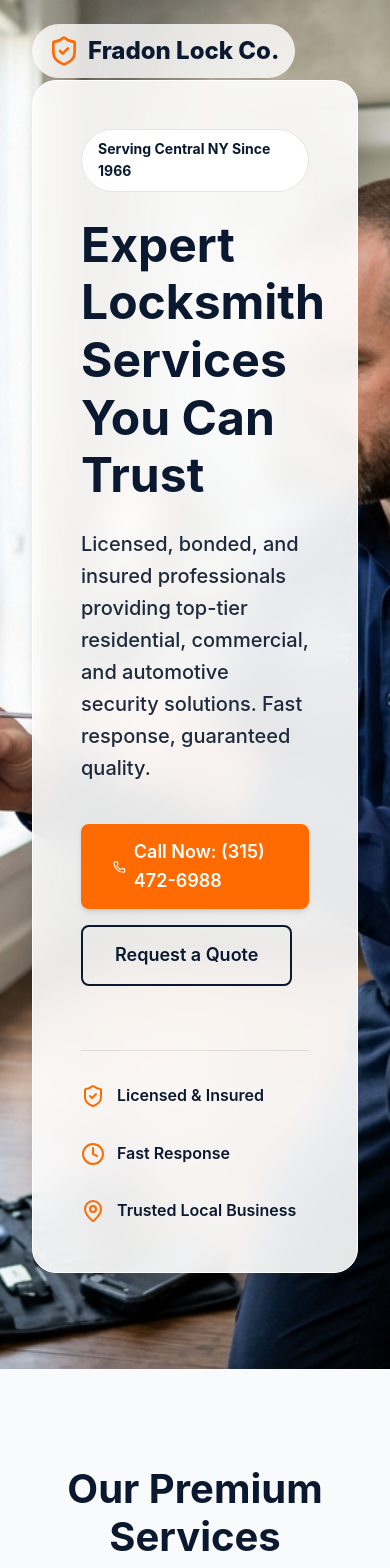
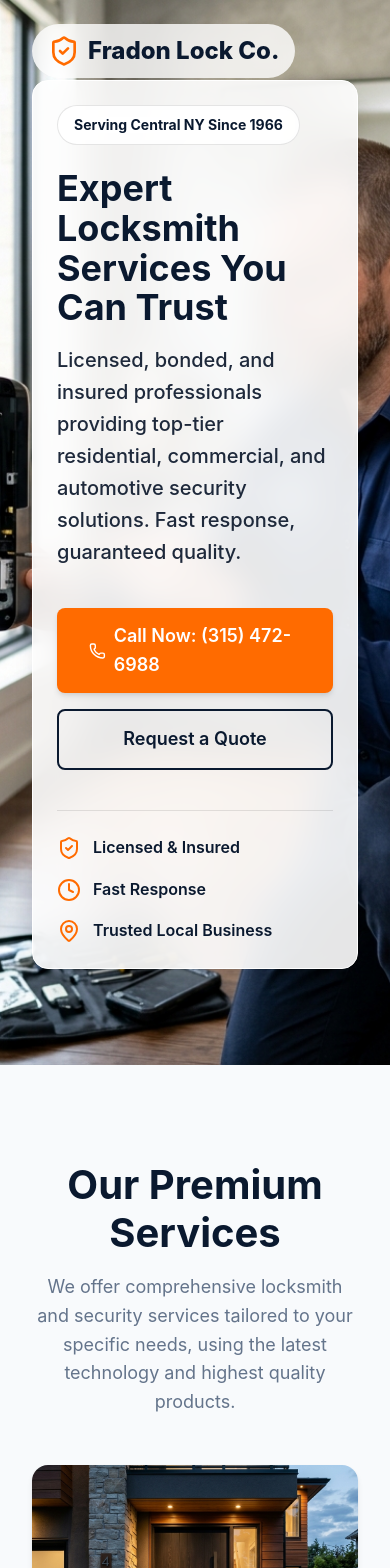
Before and after one commit to Grasaia/Mock-landing-page-locksmith, a React (Vite) app: page / in a window 390 px wide. Shown: the top 1568 px of the page. Built offline with nearby package versions, Linux system fonts and the light colour scheme.

Commit message:
feat: initialize base styles and layout components in index.css

```diff
--- a/src/index.css
+++ b/src/index.css
@@ -206,10 +206,17 @@ section {
   max-width: 750px;
   background-color: rgba(255, 255, 255, 0.9);
   backdrop-filter: blur(16px);
-  padding: 3rem;
-  border-radius: var(--radius-xl);
+  padding: 1.5rem;
+  border-radius: var(--radius-lg);
   box-shadow: var(--shadow-xl);
   border: 1px solid rgba(255, 255, 255, 1);
+}
+
+@media (min-width: 768px) {
+  .hero-content {
+    padding: 3rem;
+    border-radius: var(--radius-xl);
+  }
 }
 
 .hero-badge {
@@ -226,9 +233,10 @@ section {
 }
 
 .hero h1 {
-  font-size: clamp(3rem, 5vw, 4.5rem);
+  font-size: clamp(2.25rem, 8vw, 4.5rem);
   color: var(--color-primary);
-  margin-bottom: 1.5rem;
+  margin-bottom: 1rem;
+  line-height: 1.1;
 }
 
 .hero p {
@@ -242,16 +250,33 @@ section {
 .hero-actions {
   display: flex;
   gap: 1rem;
-  flex-wrap: wrap;
+  flex-direction: column;
+}
+
+@media (min-width: 480px) {
+  .hero-actions {
+    flex-direction: row;
+    flex-wrap: wrap;
+  }
 }
 
 .trust-indicators {
   display: flex;
-  gap: 2rem;
-  margin-top: 4rem;
+  gap: 1rem;
+  margin-top: 2.5rem;
   border-top: 1px solid rgba(0, 0, 0, 0.1);
-  padding-top: 2rem;
-  flex-wrap: wrap;
+  padding-top: 1.5rem;
+  flex-direction: column;
+}
+
+@media (min-width: 640px) {
+  .trust-indicators {
+    flex-direction: row;
+    gap: 2rem;
+    margin-top: 4rem;
+    padding-top: 2rem;
+    flex-wrap: wrap;
+  }
 }
 
 .trust-item {
```
